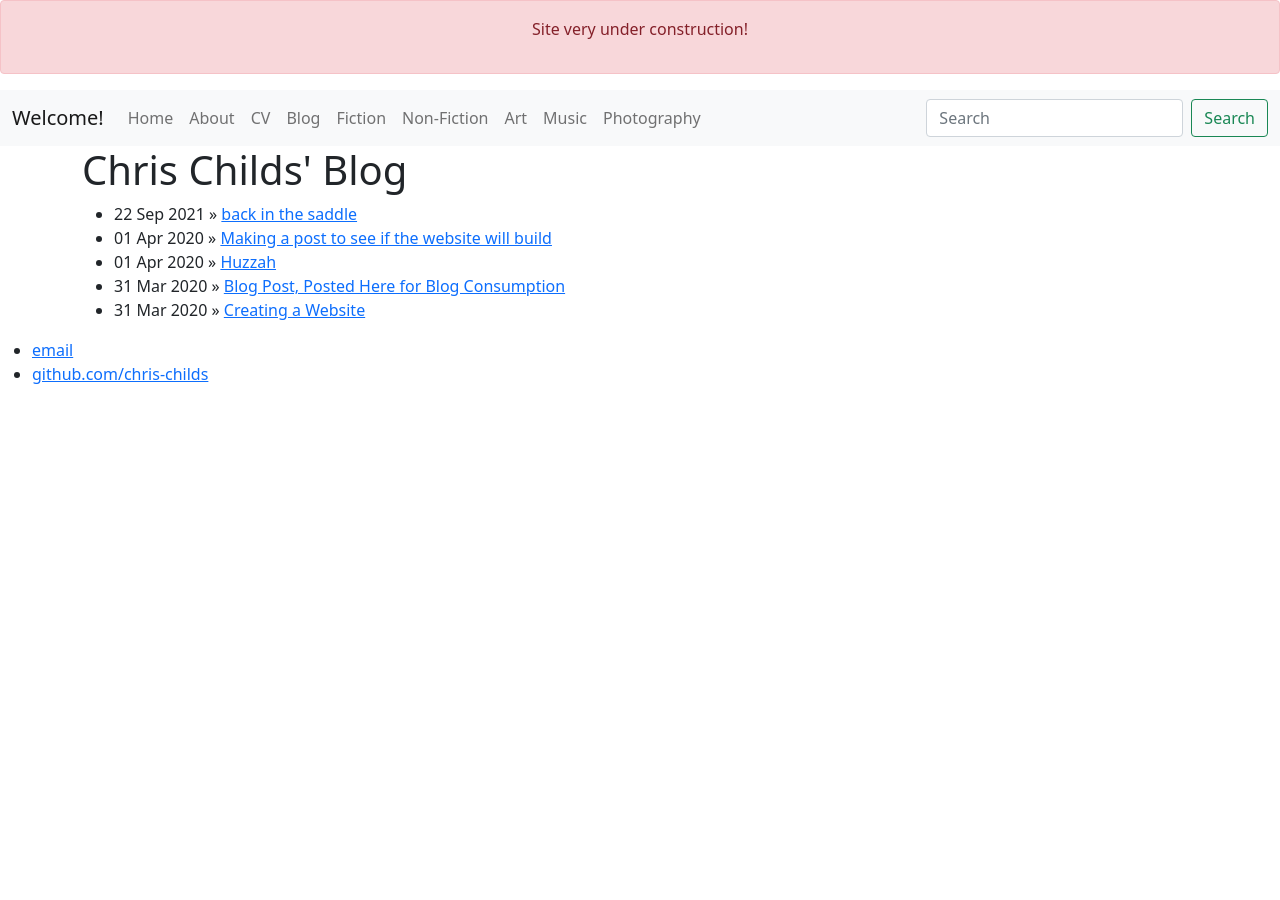
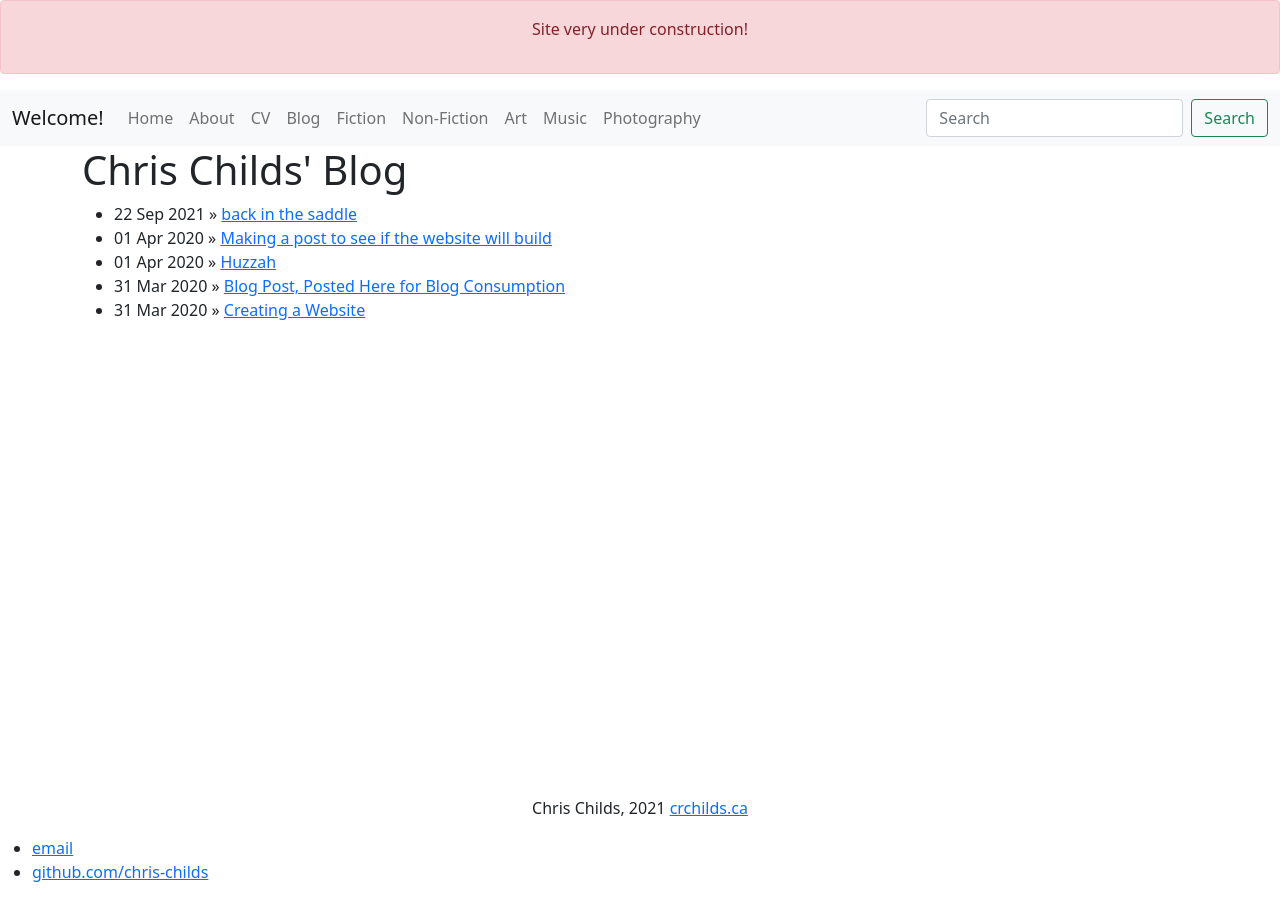
Before and after one commit to chris-childs/chris-childs.github.io, a Jekyll site: the page built from blog.html, in a window 1280 px wide. Built offline with Jekyll 4.4.1, drawn with Linux system fonts in a browser that asks for light colours.

Commit message:
Update default.html

```diff
--- a/_layouts/default.html
+++ b/_layouts/default.html
@@ -59,11 +59,19 @@
 				{{ content }}
 
 			</div><!-- /.container -->
-			<footer>
-	    		<ul>
-	        		<li><a href="mailto:christopher.robert.childs@gmail.com">email</a></li>
-	        		<li><a href="https://github.com/chris-childs">github.com/chris-childs</a></li>
+			<!-- Footer -->
+			<footer class="page-footer font-small blue fixed-bottom">
+			  <!-- Copyright -->
+			  <div class="footer-copyright text-center py-3">Chris Childs, 2021
+			    <a href="https://crchilds.ca/"> crchilds.ca</a>
+			  </div>
+				<ul>
+						<li><a href="mailto:christopher.robert.childs@gmail.com">email</a></li>
+						<li><a href="https://github.com/chris-childs">github.com/chris-childs</a></li>
 				</ul>
+			  <!-- Copyright -->
+
 			</footer>
+			<!-- Footer -->
 		</body>
 	</html>
```
